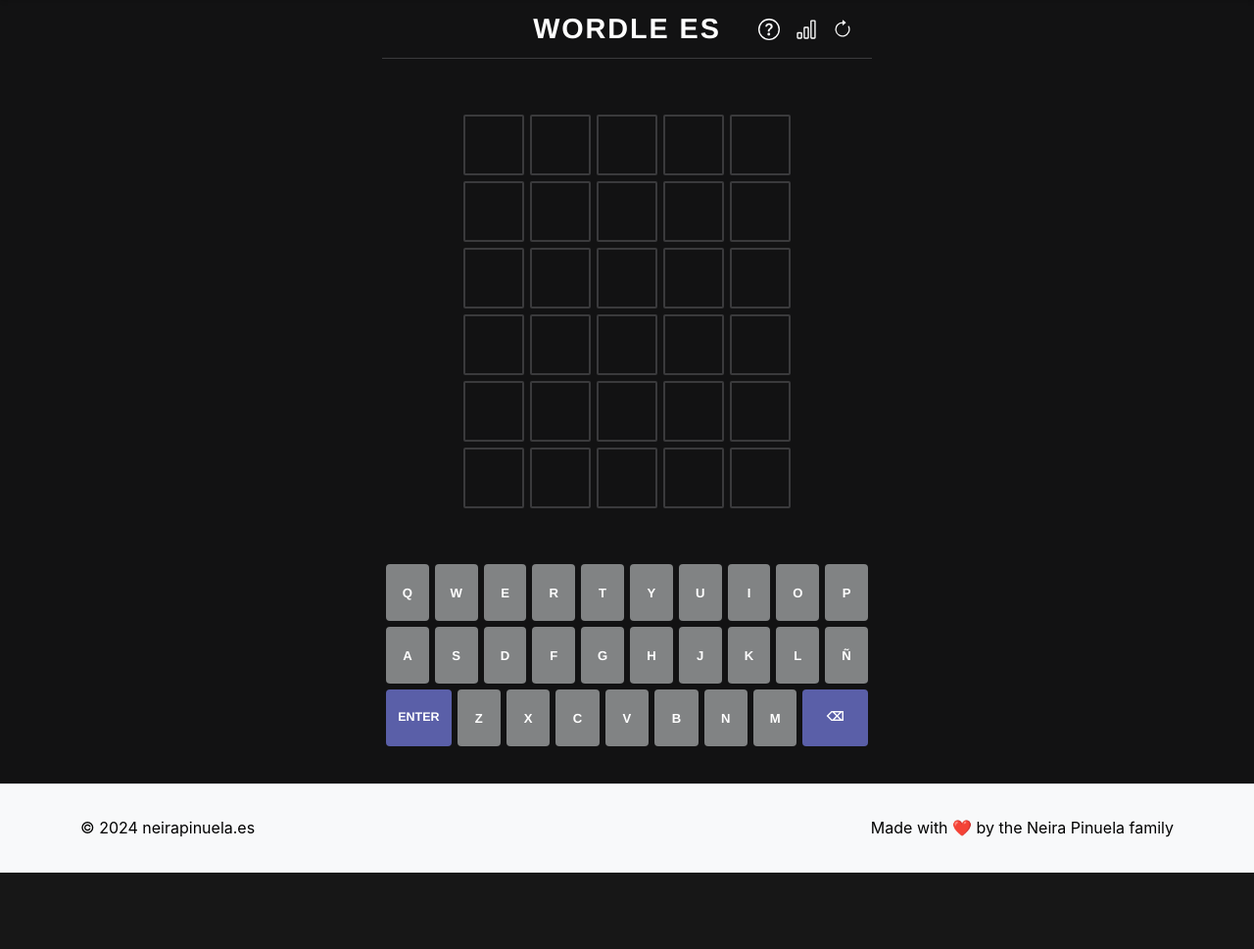
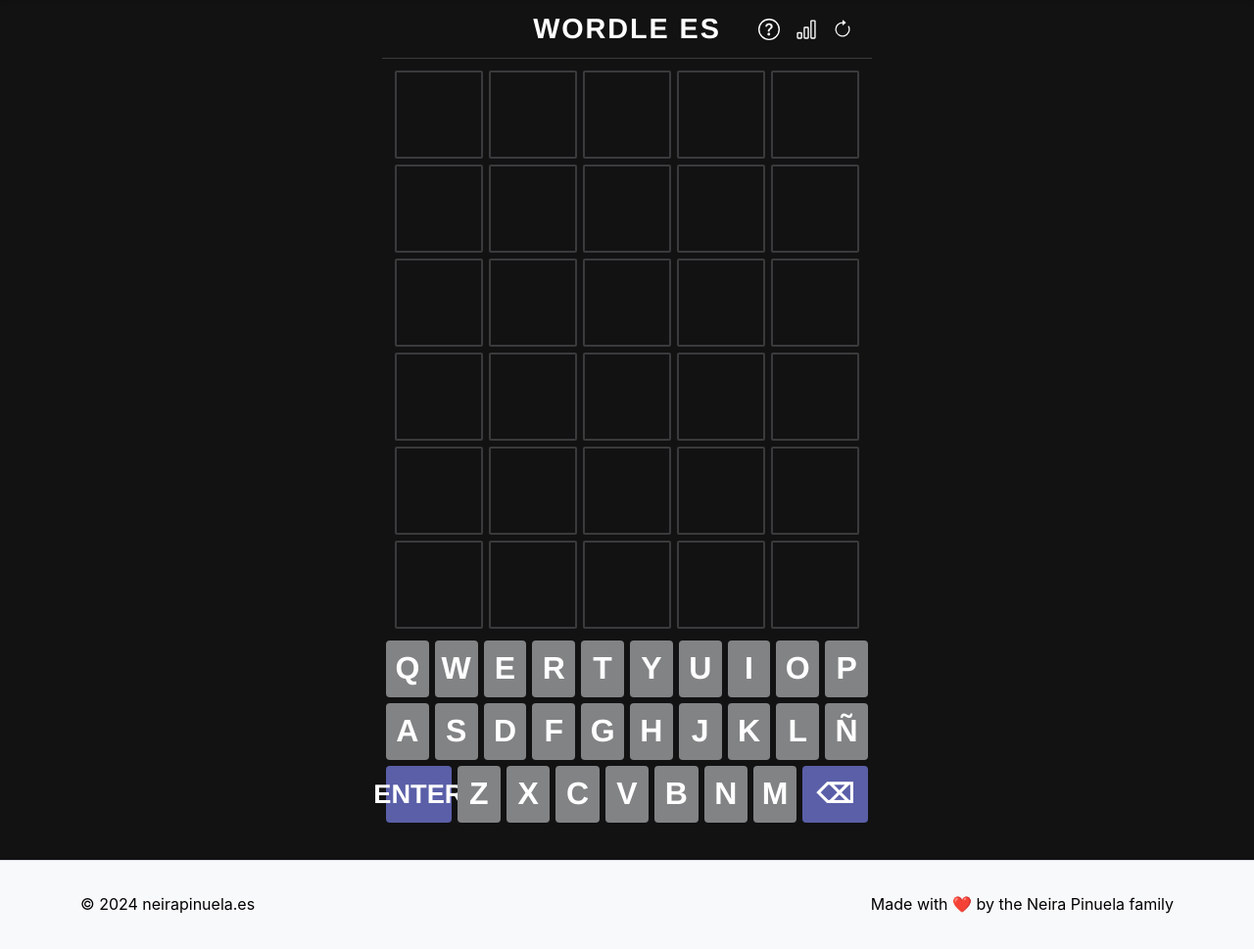
Before and after one commit to Oneirag/neirapinuela.es, a Flask app: page /apps/wordle in a window 1280 px wide. Shown: the part 66-1035 px from the top of the page at 98% size. Before the commit the page ends 957 px from the top, so only its background shows below. Run offline with Flask 3, Linux system fonts and the light colour scheme.

Commit message:
aumentar el tamaño de las letras y las celdas del wordle

```diff
--- a/src/neirapinuela/static/wordle/wordle.css
+++ b/src/neirapinuela/static/wordle/wordle.css
@@ -9,7 +9,7 @@
     --wordle-text: #ffffff;
     --wordle-key-bg: #818384;
     --wordle-key-text: #ffffff;
-    --wordle-tile-size: clamp(48px, 11vw, 62px);
+    --wordle-tile-size: clamp(50px, 18vw, 90px);
     --wordle-gap: clamp(4px, 1vw, 6px);
 }
 
@@ -235,7 +235,7 @@
      border: none;
      background: var(--wordle-key-bg);
      color: var(--wordle-key-text);
-    font-size: clamp(0.6rem, 2.5vw, 0.82rem);
+     font-size: clamp(1.4rem, 5vw, 2rem);
      font-weight: 700;
      cursor: pointer;
      text-transform: uppercase;
@@ -249,7 +249,7 @@
 .wordle-key.key-wide {
      flex: 1.55;
      max-width: 16vw;
-    font-size: clamp(0.55rem, 2vw, 0.78rem);
+     font-size: clamp(1.2rem, 4.5vw, 1.7rem);
      background: #5a5fa8;   /* azul-violeta distintivo */
      color: #fff;
  }
```
Lines whose indentation alone changed are shown as unchanged.
